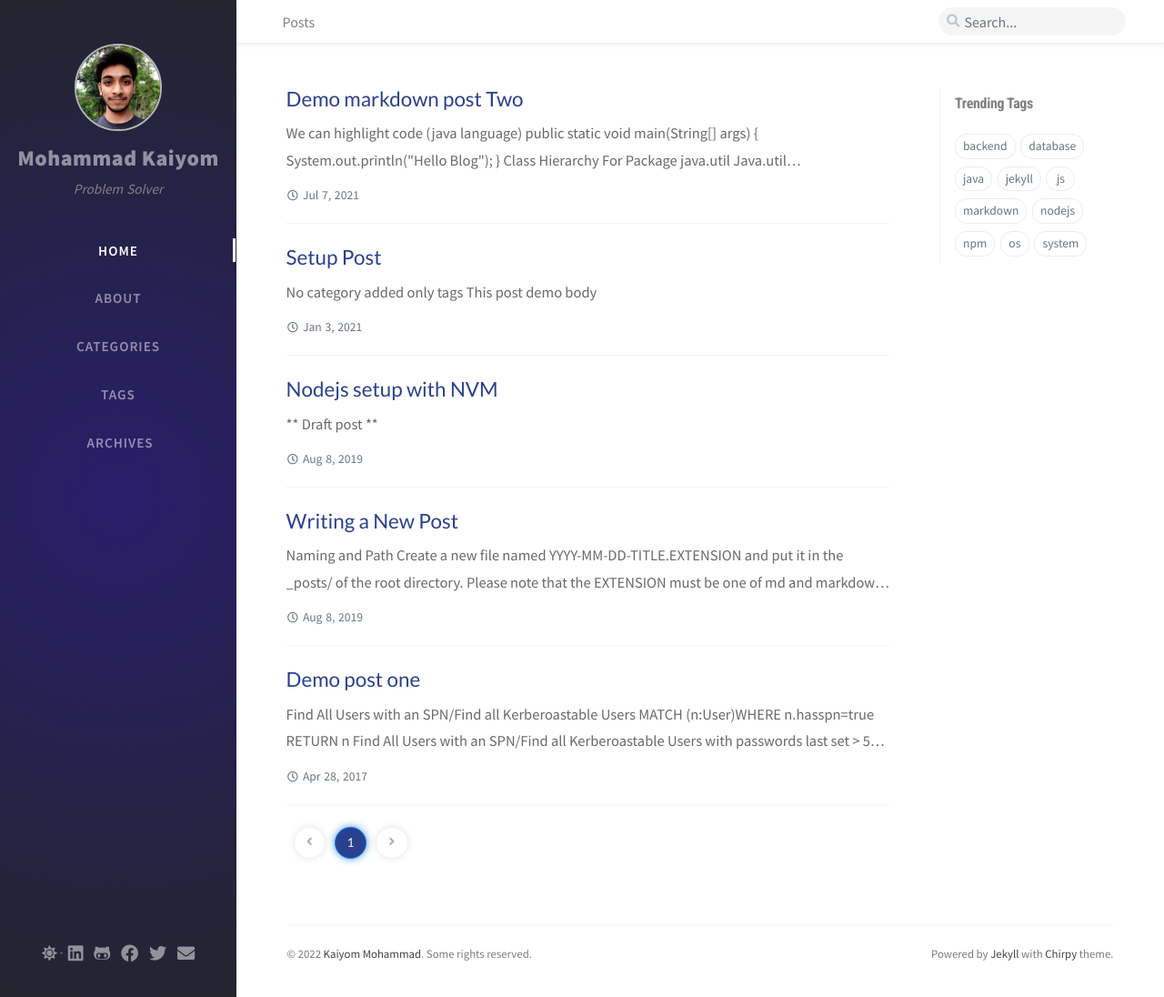
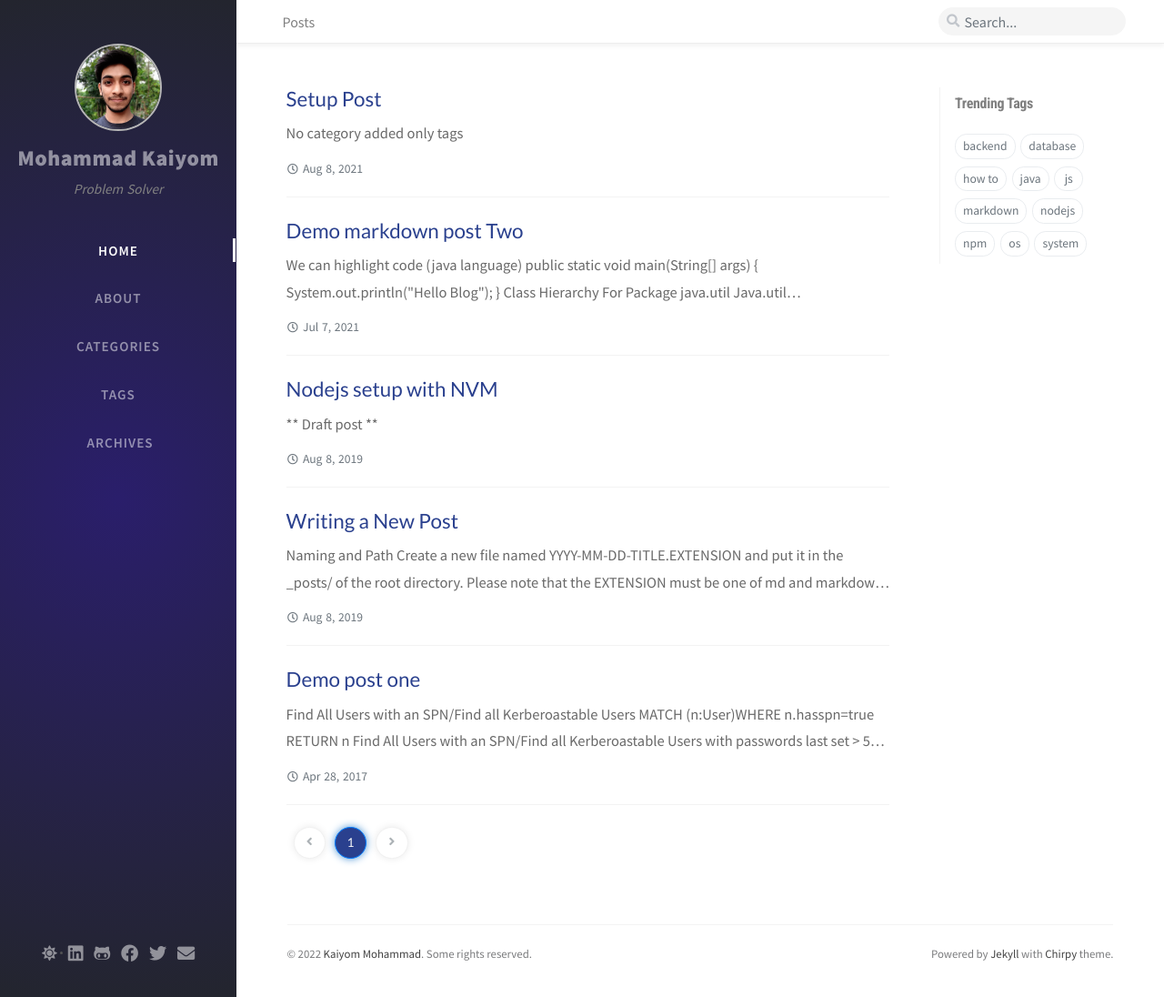
Before and after one commit to kaiyom/kaiyom.github.io, a Jekyll site: the page built from index.html, in a window 1280 px wide and 1096 px high. Shown: the whole window at 91% size. Built offline with Jekyll 4.4.1, drawn with Linux system fonts in a browser that asks for light colours; nearby versions of some CDN libraries; the list of posts is cut into pages by our own code; comment, search, counter and statistics services are not loaded.

Commit message:
Reverting to c7ff0748ec6675c542a64b48122e6cfd55e1dc49

```diff
--- a/_posts/2021-08-08-test1-setup-post.md
+++ b/_posts/2021-08-08-test1-setup-post.md
@@ -1,11 +1,9 @@
 ---
 title: Setup Post
-author: Kaiyom
-date: 2021-01-03 18:32:00 -0500
-categories: [How-To]
-tags: [jekyll]
+author: kaiyom
+date: 2021-08-08 14:10:00 +0800
+categories: [jekyll]
+tags: [how to]
 ---
 
 ## No category added only tags
-
-This post demo body
```
